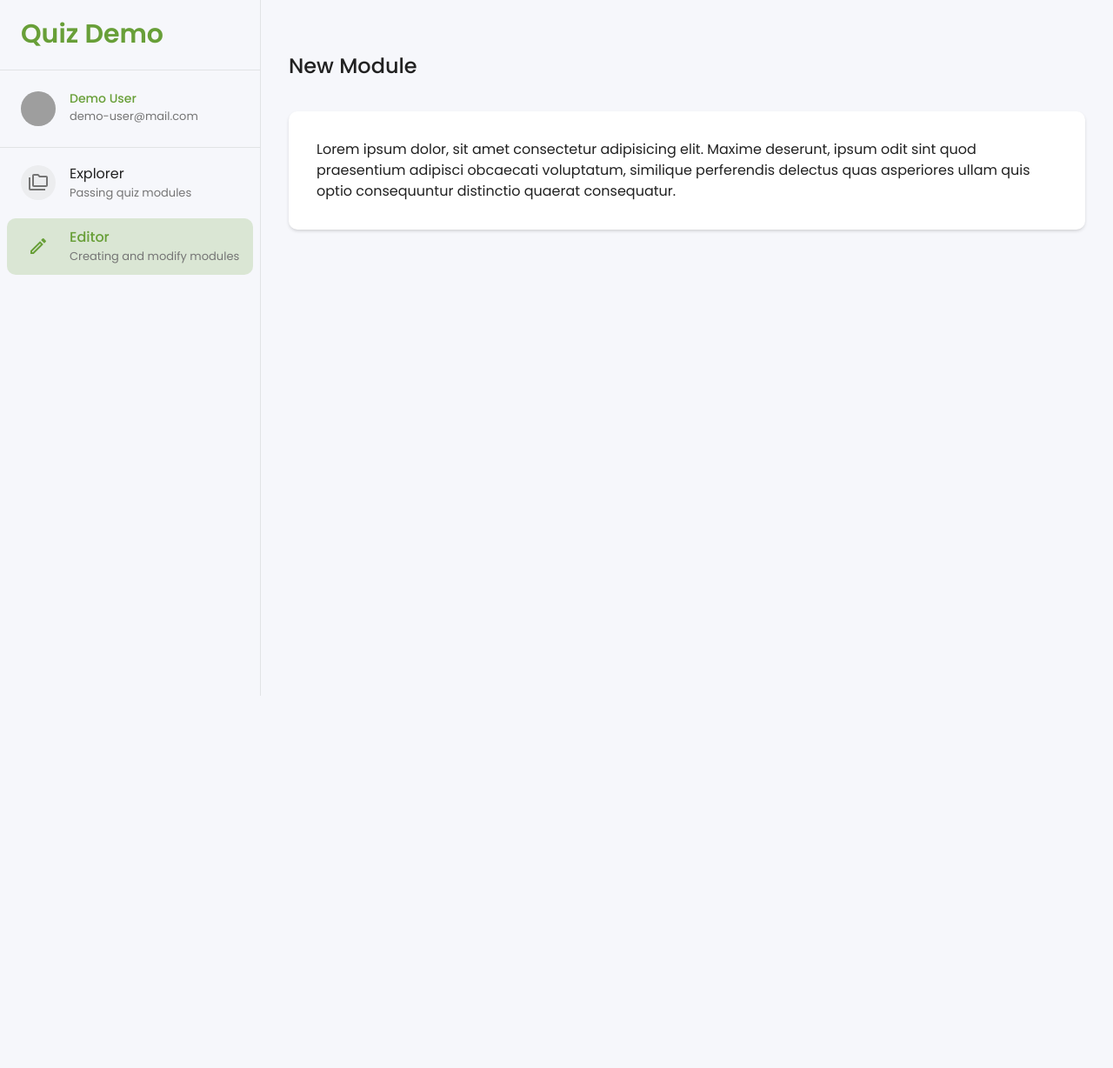
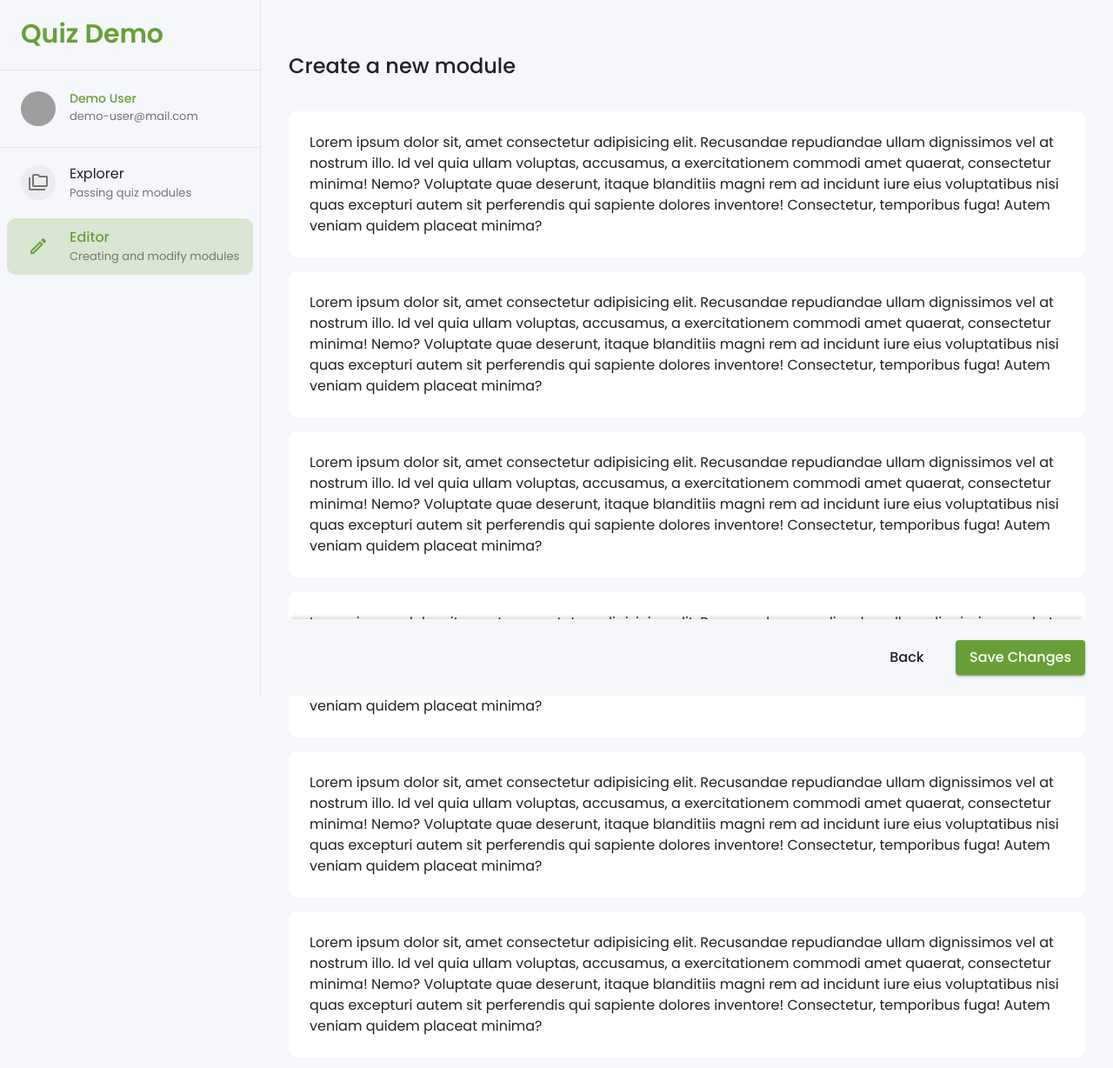
Before and after one commit to Podoprigora/apollo-graphql-learning, a React (Create React App) app in the folder quiz-demo-app/client/: page /editor/new in a window 1280 px wide. Shown: the top 1228 px of the page at 87% size. Before the commit the page ends 800 px from the top, so only its background shows below. Built offline with nearby package versions, Linux system fonts and the light colour scheme; grey boxes are pictures that could not be loaded.

Commit message:
feat: add sticky-fbar component

```diff
--- /dev/null
+++ b/quiz-demo-app/client/src/components/sticky-fbar/index.ts
@@ -0,0 +1 @@
+export * from './sticky-fbar';
--- /dev/null
+++ b/quiz-demo-app/client/src/components/sticky-fbar/sticky-fbar.tsx
@@ -0,0 +1,73 @@
+import { useEffect, useRef, useState } from 'react';
+
+import _throttle from 'lodash/throttle';
+import { styled } from '@mui/material/styles';
+import Stack, { StackProps } from '@mui/material/Stack';
+
+// Interfaces
+export interface StickyFbarProps extends StackProps {}
+
+interface StickyFbarStylesProps {
+  ownerState: {
+    sticky: boolean;
+  };
+}
+
+// Styles
+const StickyFbarStyles = styled('div')<StickyFbarStylesProps>(
+  ({ theme, ownerState }) => {
+    const { sticky } = ownerState;
+
+    return {
+      position: 'sticky',
+      bottom: 0,
+      marginTop: theme.spacing(3),
+      marginBottom: theme.spacing(-3),
+      padding: theme.spacing(3, 0),
+      backgroundColor: theme.palette.background.default,
+
+      ...(sticky && { boxShadow: '0 -6px 4px -3px rgba(0,0,0, 0.12)' }),
+    };
+  }
+);
+
+const target = typeof window !== 'undefined' ? window : null;
+
+// Component
+export const StickyFbar = (props: StickyFbarProps) => {
+  const { children, ...other } = props;
+  const nodeRef = useRef<HTMLDivElement>(null);
+  const [scrolledToBottom, setScrolledToBottom] = useState(false);
+
+  useEffect(() => {
+    const handleScroll = _throttle(() => {
+      if (nodeRef.current) {
+        const { bottom } = nodeRef.current?.getBoundingClientRect();
+
+        setScrolledToBottom(target?.innerHeight === bottom);
+      }
+    }, 200);
+
+    handleScroll();
+
+    target?.addEventListener('scroll', handleScroll);
+
+    return () => {
+      target?.removeEventListener('scroll', handleScroll);
+    };
+  }, []);
+
+  return (
+    <StickyFbarStyles ref={nodeRef} ownerState={{ sticky: scrolledToBottom }}>
+      <Stack
+        gap={3}
+        direction="row"
+        alignItems="center"
+        justifyContent="flex-end"
+        {...other}
+      >
+        {children}
+      </Stack>
+    </StickyFbarStyles>
+  );
+};
--- a/quiz-demo-app/client/src/editor/components/editor-create-module-page/editor-create-module-page.tsx
+++ b/quiz-demo-app/client/src/editor/components/editor-create-module-page/editor-create-module-page.tsx
@@ -1,19 +1,96 @@
-import { PagePaper } from '~/components/page-paper';
+import { styled } from '@mui/material/styles';
+import Paper, { PaperProps } from '@mui/material/Paper';
+import Button from '@mui/material/Button';
+
 import { PageHeader } from '~/components/page-header';
+import { StickyFbar } from '~/components/sticky-fbar';
 
+// Interfaces
 export interface EditorCreateModulePageProps {}
 
+// Styles
+const EditorCreateModuleFormSectionStyles = styled((props: PaperProps) => {
+  return <Paper elevation={0} {...props} />;
+})(({ theme }) => {
+  return {
+    padding: theme.spacing(3),
+    borderRadius: theme.shape.borderRadiusLarge,
+
+    '& + &': {
+      marginTop: theme.spacing(2),
+    },
+  };
+});
+
+// Component
 export const EditorCreateModulePage = (props: EditorCreateModulePageProps) => {
   return (
     <>
-      <PageHeader title="New Module" />
+      <PageHeader title="Create a new module" />
 
-      <PagePaper>
-        Lorem ipsum dolor, sit amet consectetur adipisicing elit. Maxime
-        deserunt, ipsum odit sint quod praesentium adipisci obcaecati
-        voluptatum, similique perferendis delectus quas asperiores ullam quis
-        optio consequuntur distinctio quaerat consequatur.
-      </PagePaper>
+      <EditorCreateModuleFormSectionStyles>
+        Lorem ipsum dolor sit, amet consectetur adipisicing elit. Recusandae
+        repudiandae ullam dignissimos vel at nostrum illo. Id vel quia ullam
+        voluptas, accusamus, a exercitationem commodi amet quaerat, consectetur
+        minima! Nemo? Voluptate quae deserunt, itaque blanditiis magni rem ad
+        incidunt iure eius voluptatibus nisi quas excepturi autem sit
+        perferendis qui sapiente dolores inventore! Consectetur, temporibus
+        fuga! Autem veniam quidem placeat minima?
+      </EditorCreateModuleFormSectionStyles>
+      <EditorCreateModuleFormSectionStyles>
+        Lorem ipsum dolor sit, amet consectetur adipisicing elit. Recusandae
+        repudiandae ullam dignissimos vel at nostrum illo. Id vel quia ullam
+        voluptas, accusamus, a exercitationem commodi amet quaerat, consectetur
+        minima! Nemo? Voluptate quae deserunt, itaque blanditiis magni rem ad
+        incidunt iure eius voluptatibus nisi quas excepturi autem sit
+        perferendis qui sapiente dolores inventore! Consectetur, temporibus
+        fuga! Autem veniam quidem placeat minima?
+      </EditorCreateModuleFormSectionStyles>
+      <EditorCreateModuleFormSectionStyles>
+        Lorem ipsum dolor sit, amet consectetur adipisicing elit. Recusandae
+        repudiandae ullam dignissimos vel at nostrum illo. Id vel quia ullam
+        voluptas, accusamus, a exercitationem commodi amet quaerat, consectetur
+        minima! Nemo? Voluptate quae deserunt, itaque blanditiis magni rem ad
+        incidunt iure eius voluptatibus nisi quas excepturi autem sit
+        perferendis qui sapiente dolores inventore! Consectetur, temporibus
+        fuga! Autem veniam quidem placeat minima?
+      </EditorCreateModuleFormSectionStyles>
+      <EditorCreateModuleFormSectionStyles>
+        Lorem ipsum dolor sit, amet consectetur adipisicing elit. Recusandae
+        repudiandae ullam dignissimos vel at nostrum illo. Id vel quia ullam
+        voluptas, accusamus, a exercitationem commodi amet quaerat, consectetur
+        minima! Nemo? Voluptate quae deserunt, itaque blanditiis magni rem ad
+        incidunt iure eius voluptatibus nisi quas excepturi autem sit
+        perferendis qui sapiente dolores inventore! Consectetur, temporibus
+        fuga! Autem veniam quidem placeat minima?
+      </EditorCreateModuleFormSectionStyles>
+      <EditorCreateModuleFormSectionStyles>
+        Lorem ipsum dolor sit, amet consectetur adipisicing elit. Recusandae
+        repudiandae ullam dignissimos vel at nostrum illo. Id vel quia ullam
+        voluptas, accusamus, a exercitationem commodi amet quaerat, consectetur
+        minima! Nemo? Voluptate quae deserunt, itaque blanditiis magni rem ad
+        incidunt iure eius voluptatibus nisi quas excepturi autem sit
+        perferendis qui sapiente dolores inventore! Consectetur, temporibus
+        fuga! Autem veniam quidem placeat minima?
+      </EditorCreateModuleFormSectionStyles>
+      <EditorCreateModuleFormSectionStyles>
+        Lorem ipsum dolor sit, amet consectetur adipisicing elit. Recusandae
+        repudiandae ullam dignissimos vel at nostrum illo. Id vel quia ullam
+        voluptas, accusamus, a exercitationem commodi amet quaerat, consectetur
+        minima! Nemo? Voluptate quae deserunt, itaque blanditiis magni rem ad
+        incidunt iure eius voluptatibus nisi quas excepturi autem sit
+        perferendis qui sapiente dolores inventore! Consectetur, temporibus
+        fuga! Autem veniam quidem placeat minima?
+      </EditorCreateModuleFormSectionStyles>
+
+      <StickyFbar>
+        <Button variant="text" color="inherit">
+          Back
+        </Button>
+        <Button variant="contained" color="primary">
+          Save Changes
+        </Button>
+      </StickyFbar>
     </>
   );
 };
```
